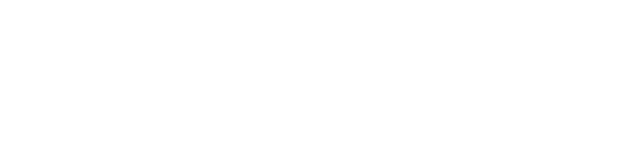
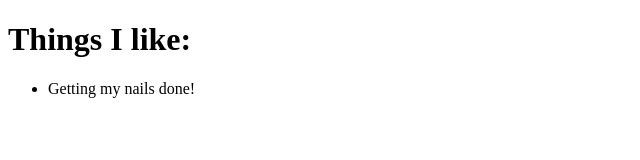
Before and after one commit to jarrodrice/filebot, a plain HTML site: page index.html in a window 1280 px wide. Shown: the whole page, without its empty margins (0-640 px from the left). Drawn offline with Linux system fonts and the light colour scheme.

Commit message:
File Restructure

```diff
--- a/index.html
+++ b/index.html
@@ -8,6 +8,9 @@
 	<!--<script src="makenoise.js"></script>-->
 </head>
 <body>
-
+  <h1>Things I like:</h1>
+  <ul>
+    <li>Getting my nails done!</li>
+  </ul>
 </body>
 </html>
```
